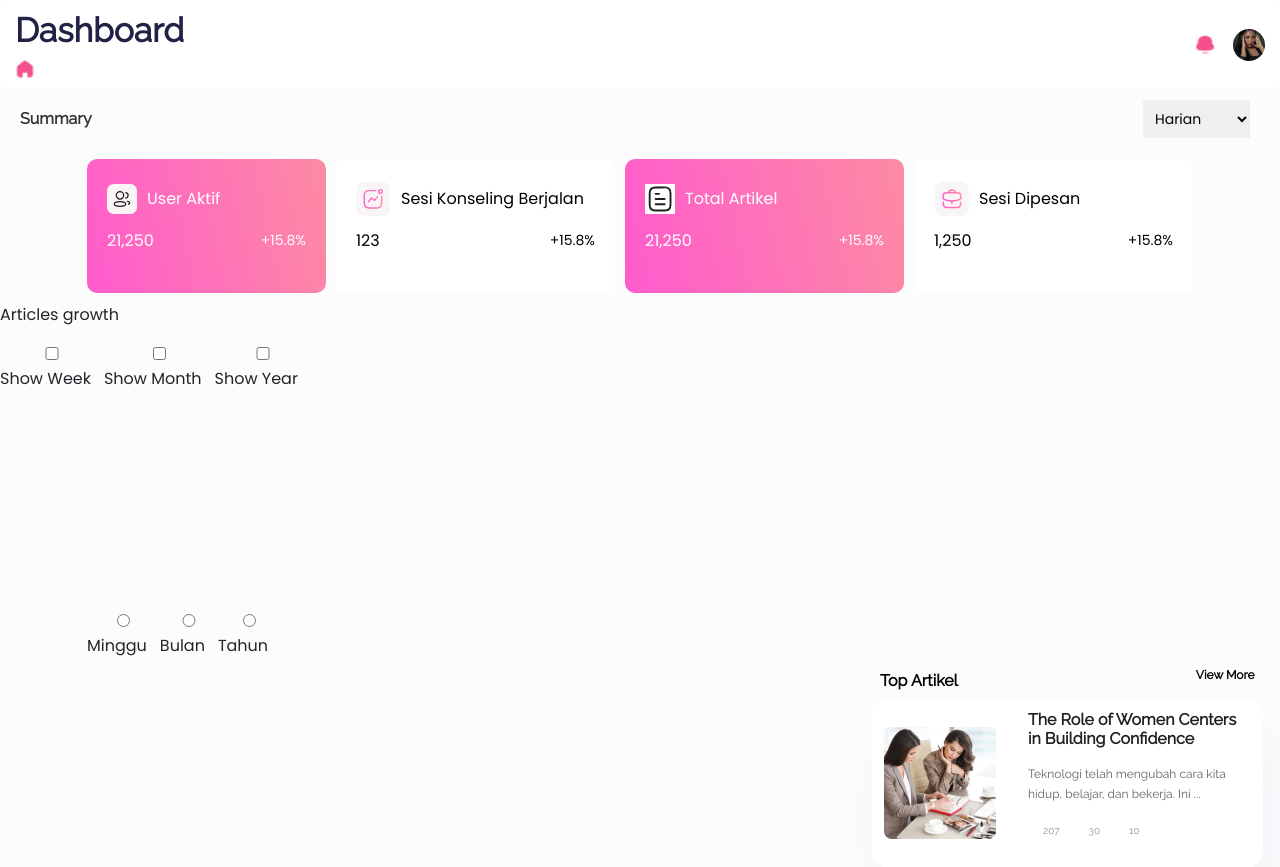
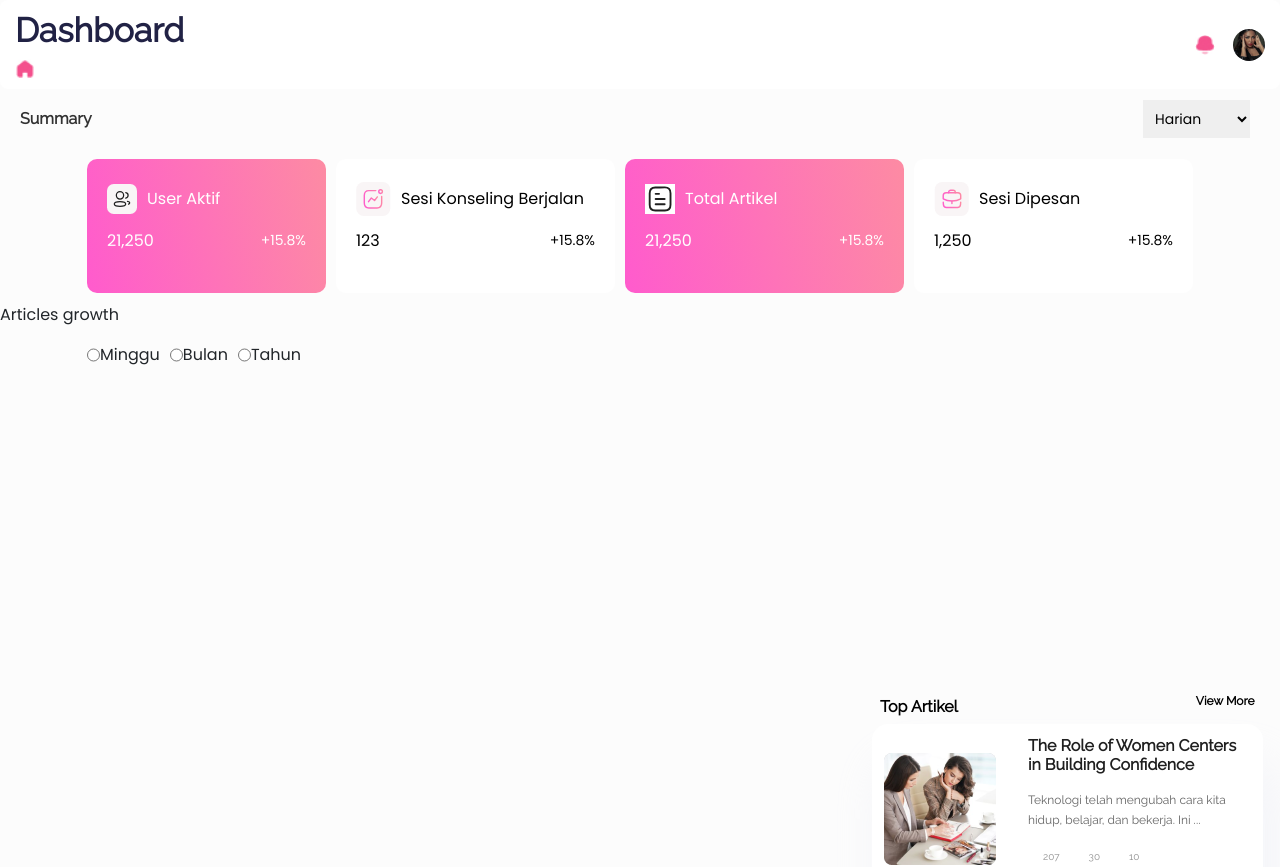
Before and after one commit to Capstone-Tim-14/woman-center-fe, a React (Vite) app in the folder women-center/: page / in a window 1280 px wide. Shown: the top 867 px of the page. Built offline with nearby package versions, Linux system fonts and the light colour scheme; some icons are missing.

Commit message:
Chart update

```diff
--- a/women-center/src/Component/Atom/Checkbox.jsx
+++ /dev/null
@@ -1,62 +0,0 @@
-import React, { useState } from 'react';
-
-const Checkbox = () => {
-  const [showWeek, setShowWeek] = useState(false);
-  const [showMonth, setShowMonth] = useState(false);
-  const [showYear, setShowYear] = useState(false);
-
-  const handleCheckboxChange = (option) => {
-    switch (option) {
-      case 'week':
-        setShowWeek(!showWeek);
-        setShowMonth(false); // Reset status checkbox lainnya
-        setShowYear(false);
-        break;
-      case 'month':
-        setShowMonth(!showMonth);
-        setShowWeek(false);
-        setShowYear(false);
-        break;
-      case 'year':
-        setShowYear(!showYear);
-        setShowWeek(false);
-        setShowMonth(false);
-        break;
-      default:
-        break;
-    }
-  };
-
-  return (
-    <div>
-      <label>
-        <input
-          type="checkbox"
-          checked={showWeek}
-          onChange={() => handleCheckboxChange('week')}
-        />
-        Show Week
-      </label>
-
-      <label>
-        <input
-          type="checkbox"
-          checked={showMonth}
-          onChange={() => handleCheckboxChange('month')}
-        />
-        Show Month
-      </label>
-
-      <label>
-        <input
-          type="checkbox"
-          checked={showYear}
-          onChange={() => handleCheckboxChange('year')}
-        />
-        Show Year
-      </label>
-    </div>
-  );
-};
-
-export default Checkbox;
--- a/women-center/src/Component/molekul/Chart.jsx
+++ b/women-center/src/Component/molekul/Chart.jsx
@@ -2,25 +2,47 @@ import React, { useEffect, useState } from 'react';
 
 const Chart = () => {
   const [selectedOption, setSelectedOption] = useState(null);
+  const [data, setData] = useState([]);
+
+  const handleOptionChange = (option) => {
+    setSelectedOption(option);
+
+    // Update data berdasarkan opsi yang dipilih
+    switch (option) {
+      case 'week':
+        setData([
+          { category: 'User membaca artikel', values: [2, 5, 7, 8, 10, 6, 5] },
+          { category: 'Artikel yang diajukan', values: [5, 8, 12, 15, 20, 10, 8] },
+          { category: 'Artikel yang dipublikasikan', values: [8, 12, 15, 18, 25, 15, 12] },
+        ]);
+        break;
+      case 'month':
+        setData([
+          { category: 'User membaca artikel', values: [5, 8, 10, 12, 15, 10, 8] },
+          { category: 'Artikel yang diajukan', values: [10, 15, 20, 25, 30, 20, 15] },
+          { category: 'Artikel yang dipublikasikan', values: [15, 20, 25, 30, 35, 25, 20] },
+        ]);
+        break;
+      case 'year':
+        setData([
+          { category: 'User membaca artikel', values: [10, 15, 20, 25, 30, 25, 20] },
+          { category: 'Artikel yang diajukan', values: [20, 25, 30, 35, 40, 35, 30] },
+          { category: 'Artikel yang dipublikasikan', values: [30, 35, 40, 45, 50, 45, 40] },
+        ]);
+        break;
+      default:
+        setData([]);
+    }
+  };
 
   const drawBarChart = () => {
     const canvas = document.getElementById('myBarChart');
     const ctx = canvas.getContext('2d');
 
-    // Dummy data sesuai opsi yang dipilih
-    let data = [];
-    switch (selectedOption) {
-      case 'week':
-        data = [10, 20, 30, 40, 50];
-        break;
-      case 'month':
-        data = [30, 50, 20, 70, 40];
-        break;
-      case 'year':
-        data = [50, 40, 30, 20, 10];
-        break;
-      default:
-        data = [];
+    // Pengecekan apakah data[0] terdefinisi dan memiliki properti 'values'
+    if (data.length === 0 || !data[0] || !data[0].values) {
+      console.error('Data is not properly defined.');
+      return;
     }
 
     // Menghitung lebar dan tinggi canvas
@@ -28,65 +50,97 @@ const Chart = () => {
     const canvasHeight = canvas.height;
 
     // Menghitung lebar dan tinggi batang grafik
-    const barWidth = canvasWidth / data.length;
-    const maxDataValue = Math.max(...data);
+    const barWidth = canvasWidth / data[0].values.length;
+    const maxDataValue = Math.max(
+      ...data.map(category => Math.max(...category.values))
+    );
     const scale = canvasHeight / maxDataValue;
 
     // Membersihkan canvas
     ctx.clearRect(0, 0, canvas.width, canvas.height);
 
     // Menggambar batang grafik
-    data.forEach((value, index) => {
+    data.forEach((category, categoryIndex) => {
+      category.values.forEach((value, index) => {
         const barHeight = value * scale;
-      const x = index * barWidth;
+        const x = index * barWidth + categoryIndex * (barWidth / 3); // Menambahkan jarak antar kategori
         const y = canvasHeight - barHeight;
 
-      ctx.fillStyle = 'blue';
+        // Memilih warna berdasarkan kategori
+        let color;
+        switch (category.category) {
+          case 'User membaca artikel':
+            color = 'green';
+            break;
+          case 'Artikel yang diajukan':
+            color = 'orange';
+            break;
+          case 'Artikel yang dipublikasikan':
+            color = 'blue';
+            break;
+          default:
+            color = 'black';
+        }
+
+        ctx.fillStyle = color;
         ctx.fillRect(x, y, barWidth - 2, barHeight);
+      });
     });
   };
 
   useEffect(() => {
     drawBarChart();
-  }, [selectedOption]);
+  }, [selectedOption, data]);
 
   return (
     <div className="container">
       <div className="chart">
-        <label>
+        <div style={{ display: 'flex', flexDirection: 'row' }}>
+          <label style={{ display: 'flex', alignItems: 'center', marginRight: '10px' }}>
             <input
               type="radio"
               name="chartOption"
               value="week"
               checked={selectedOption === 'week'}
-            onChange={() => setSelectedOption('week')}
+              onChange={() => handleOptionChange('week')}
             />
             Minggu
           </label>
 
-        <label>
+          <label style={{ display: 'flex', alignItems: 'center', marginRight: '10px' }}>
             <input
               type="radio"
               name="chartOption"
               value="month"
               checked={selectedOption === 'month'}
-            onChange={() => setSelectedOption('month')}
+              onChange={() => handleOptionChange('month')}
             />
             Bulan
           </label>
 
-        <label>
+          <label style={{ display: 'flex', alignItems: 'center' }}>
             <input
               type="radio"
               name="chartOption"
               value="year"
               checked={selectedOption === 'year'}
-            onChange={() => setSelectedOption('year')}
+              onChange={() => handleOptionChange('year')}
             />
             Tahun
           </label>
+        </div>
 
-        <canvas id="myBarChart" width="300" height="250"></canvas>
+        <canvas id="myBarChart" width="450" height="300"></canvas>
+
+        {/* Keterangan di bawah barchart */}
+        <div style={{ display: 'flex', justifyContent: 'center', marginTop: '10px' }}>
+          {selectedOption &&
+            data[0]?.values.map((day, index) => (
+              <p key={index} style={{ marginRight: '20px' }}>
+                {day}
+              </p>
+            ))}
+        </div>
       </div>
     </div>
   );
--- a/women-center/src/pages/Dashboard.jsx
+++ b/women-center/src/pages/Dashboard.jsx
@@ -5,7 +5,7 @@ import Listartikel from "../components/list-artikel";
 import Header from "../Component/Organism/Header";
 import MainBox from "../Component/Organism/MainBox";
 import GrafikText from "../Component/Atom/GrafikText";
-import Checkbox from "../Component/Atom/Checkbox";
+
 import Chart from "../Component/molekul/Chart";
 
 const Dashboard = () => {
@@ -14,7 +14,7 @@ const Dashboard = () => {
             <Header />
             <MainBox />
             <GrafikText />
-            <Checkbox />
+
             <Chart />
             <Topartikel />
             <Listartikel />
```
Lines whose indentation alone changed are shown as unchanged.
